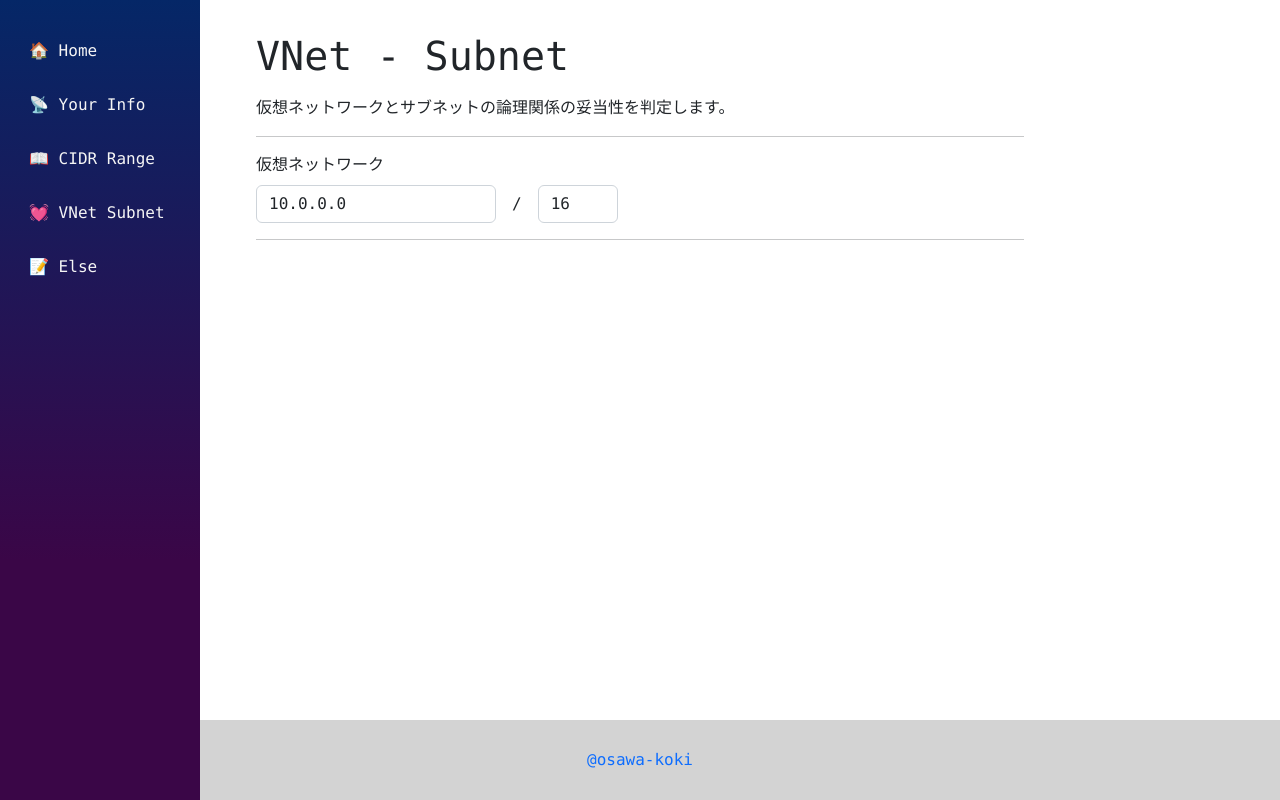
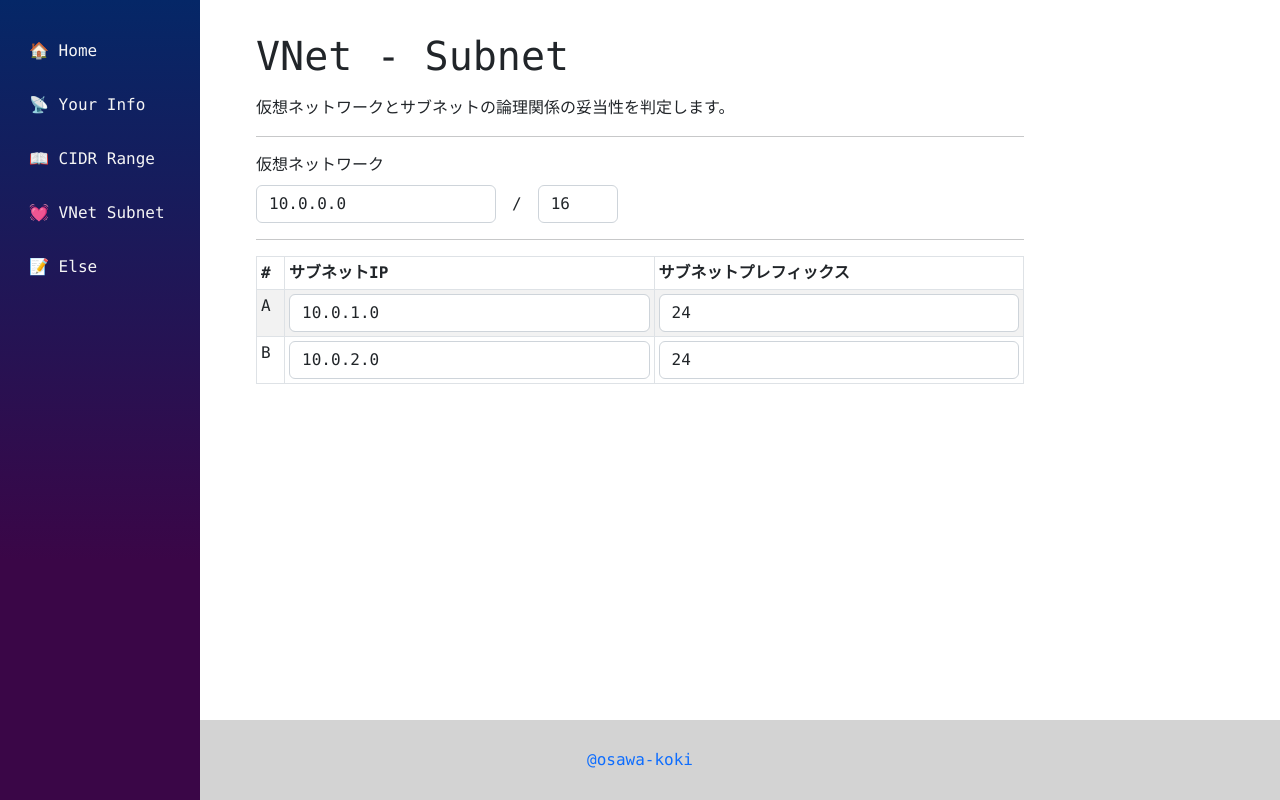
Before and after one commit to osawa-koki/learning-network-v4, a Next.js app: page /vnet-subnet in a window 1280 px wide. Built offline with nearby package versions, Linux system fonts and the light colour scheme.

Commit message:
サブネットの入力まで。

```diff
--- a/pages/vnet-subnet.tsx
+++ b/pages/vnet-subnet.tsx
@@ -3,14 +3,29 @@ import React, { useEffect, useState } from "react";
 import { Alert, Form, Spinner, Table } from 'react-bootstrap';
 import Layout from "../components/Layout";
 
-
+const subnet_ids = 'ABCDE'.split('');
 
 export default function VNetSubnetPage() {
 
   const [vnet_ip, setVNetIP] = useState<string>('10.0.0.0');
   const [vnet_prefix, setVNetPrefix] = useState<string>('16');
-  const [subnet_ips, setSubnetIPs] = useState<string[]>([]);
-  const [subnet_prefixes, setSubnetPrefixes] = useState<string[]>([]);
+  const [subnets, setSubnets] = useState<{id: string, ip: string, prefix: string}[]>([
+    {id: 'A', ip: '10.0.1.0', prefix: '24'},
+    {id: 'B', ip: '10.0.2.0', prefix: '24'},
+  ]);
+
+  const PutSubnet = (id: string, e: any, type: 'vnet' | 'subnet') => {
+    const value = (e.target as HTMLInputElement).value;
+    const subnet = subnets.find((s) => s.id === id);
+    if (subnet) {
+      if (type === 'vnet') {
+        subnet.ip = value;
+      } else if (type === 'subnet') {
+        subnet.prefix = value;
+      }
+      setSubnets([...subnets]);
+    }
+  };
 
   return (
     <Layout>
@@ -29,6 +44,28 @@ export default function VNetSubnetPage() {
           </Form.Group>
         </Form>
         <hr />
+        <Table striped bordered hover size="sm" className="mt-3">
+          <thead>
+            <tr>
+              <th>#</th>
+              <th>サブネットIP</th>
+              <th>サブネットプレフィックス</th>
+            </tr>
+          </thead>
+          <tbody>
+            {subnets.map((subnet, _) => (
+              <tr key={subnet.id}>
+                <td>{subnet.id}</td>
+                <td>
+                  <Form.Control type="text" placeholder='10.0.0.0' value={subnet.ip} onInput={(e) => {PutSubnet(subnet.id, e, 'vnet')}} className='ip' />
+                </td>
+                <td>
+                  <Form.Control type="number" placeholder='24' value={subnet.prefix} onInput={(e) => {PutSubnet(subnet.id, e, 'subnet')}} className='prefix' />
+                </td>
+              </tr>
+            ))}
+          </tbody>
+        </Table>
       </div>
     </Layout>
   );
```
